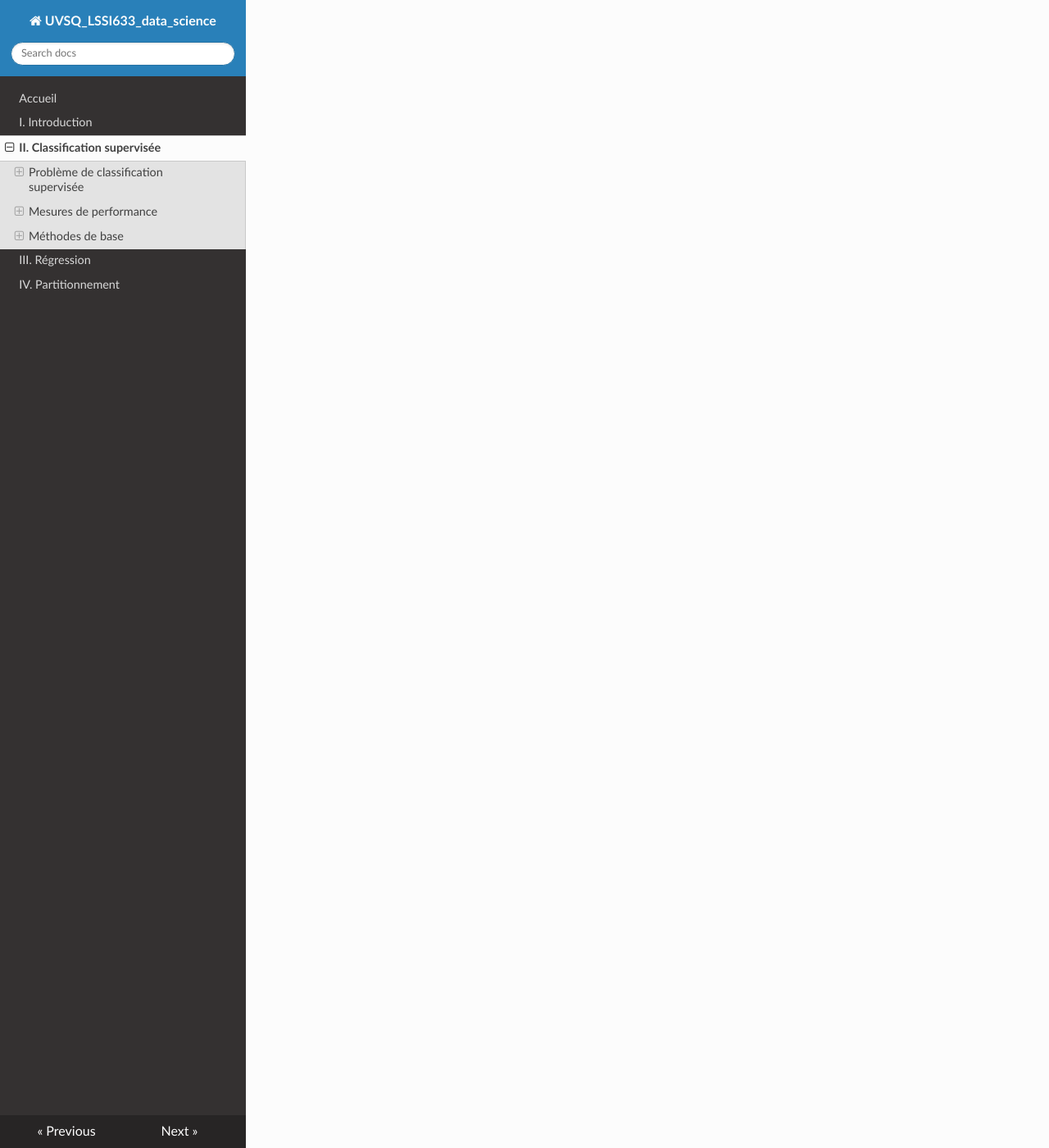
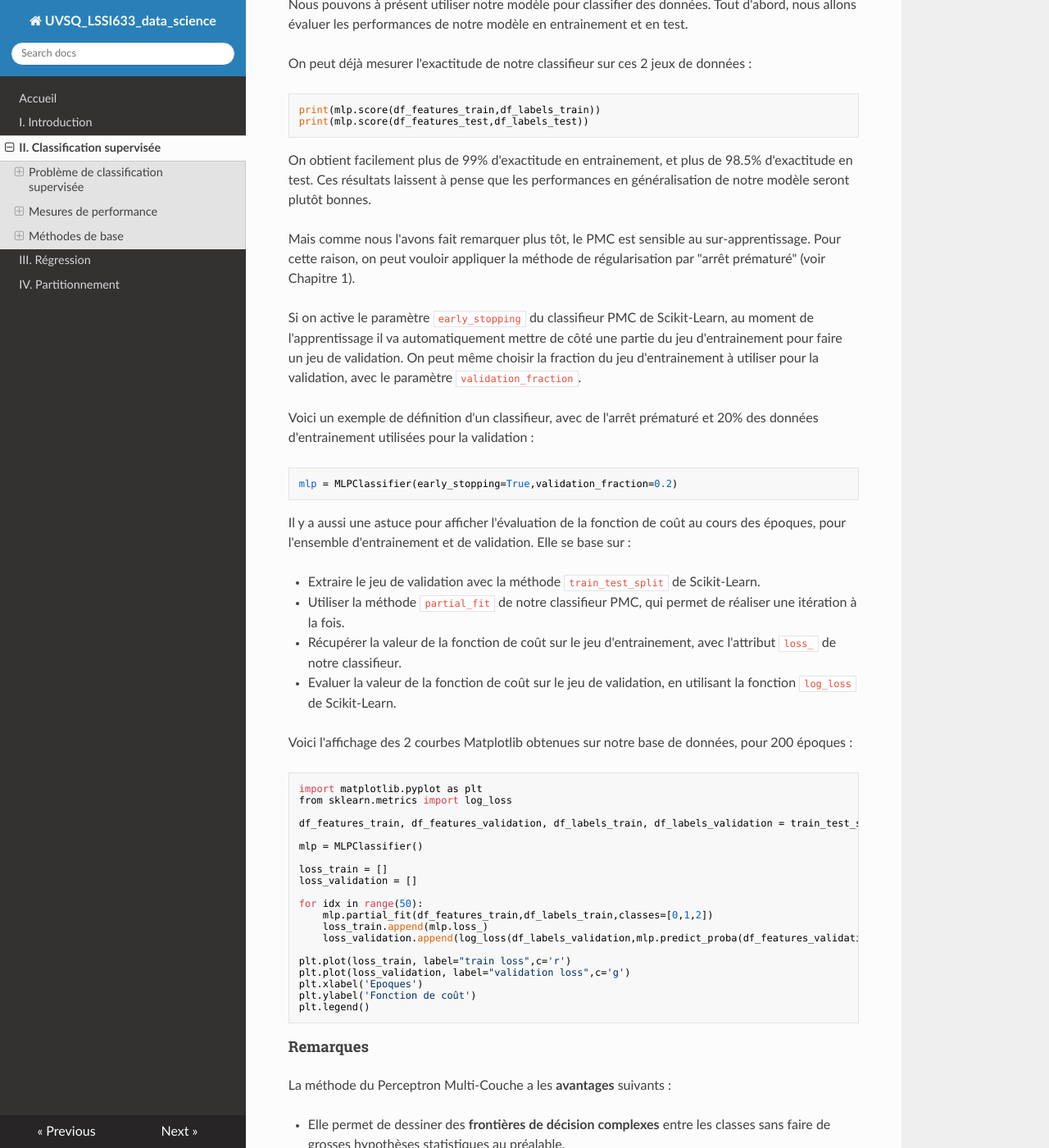
Before and after one commit to NicOudart/UVSQ_LSSI633_data_science, an MkDocs documentation site: the page built from docs/Chap2_Classification_supervisee.md, in a window 1280 px wide and 1400 px high, scrolled down 43064 px. Shown: the whole window at 82% size. Built offline with MkDocs 1.6.1, drawn with Linux system fonts in a browser that asks for light colours; nearby versions of some CDN libraries; some of the changed text lies outside the part shown.

Commit message:
-Progress on Chapter 2.

```diff
--- a/docs/Chap2_Classification_supervisee.md
+++ b/docs/Chap2_Classification_supervisee.md
@@ -676,6 +676,7 @@ Suivant les applications, on peut vouloir choisir une frontière de décision di
 Afin de voir les effets d'un tel choix, on tracer une courbe ROC à partir des probabilités prédites par notre modèle :
 
 ~~~
+from sklearn.metrics import roc_curve
 fp_rate_train, tp_rate_train, thresholds_train = roc_curve(ground_truth_train, prediction_train)
 fp_rate_test, tp_rate_test, thresholds_test = roc_curve(ground_truth_test, prediction_test)
 ~~~
@@ -1034,8 +1035,13 @@ On utilisera le processus d'entrainement suivant :
 
 On appelle la fonction apprise $f(x_1,x_2,...,x_p) = w_0 + w_1 x_1 + w_2 x_2 + ... + w_p x_p$ la **fonction discriminante**.
 
-Comme cette fonction est linéaire, le modèle ne pourra établir que des **frontières de décision linéaires** (une droite en 1D, un plan en 2D, un hyperplan dans le cas général).
-Nous verrons que ceci est assez limitant en pratique.
+Comme cette fonction est linéaire, le modèle ne pourra établir que des **frontières de décision linéaires** (un point en 1D, une droite en 2D, un plan en 3D, un hyperplan dans le cas général).
+
+Nous verrons que ceci est assez limitant en pratique : **tous les problèmes ne sont pas linéairement séparables !**
+
+Voici une représentation schématique d'une frontière de décision 2D :
+
+![Frontière de décision d'un perceptron 2D](img/Chap2_perceptron_frontiere_decision.png)
 
 Comme nous l'avons expliqué précédemment, on peut réaliser de la classification multi-classe à partir de plusieurs classifieurs binaires, avec une stratégie One-versus-All ou One-Versus-One.
 Pour un perceptron, il suffira donc d'utiliser **plusieurs neurones en parallèle** avec les mêmes entrées.
@@ -1302,10 +1308,70 @@ Ces résultats laissent à pense que les performances en généralisation de not
 Mais comme nous l'avons fait remarquer plus tôt, le PMC est sensible au sur-apprentissage.
 Pour cette raison, on peut vouloir appliquer la méthode de régularisation par "arrêt prématuré" (voir Chapitre 1).
 
+Si on active le paramètre `early_stopping` du classifieur PMC de Scikit-Learn, au moment de l'apprentissage il va automatiquement mettre de côté une partie du jeu d'entrainement pour faire un jeu de validation.
+On peut même choisir la fraction du jeu d'entrainement à utiliser pour la validation, avec le paramètre `validation_fraction`.
 
+Voici un exemple de définition d'un classifieur, avec de l'arrêt prématuré et 20% des données d'entrainement utilisées pour la validation :
 
 ~~~
 mlp = MLPClassifier(early_stopping=True,validation_fraction=0.2)
 ~~~
 
+Il y a aussi une astuce pour afficher l'évaluation de la fonction de coût au cours des époques, pour l'ensemble d'entrainement et de validation.
+Elle se base sur :
+
+* Extraire le jeu de validation avec la méthode `train_test_split` de Scikit-Learn.
+
+* Utiliser la méthode `partial_fit` de notre classifieur PMC, qui permet de réaliser une itération à la fois.
+
+* Récupérer la valeur de la fonction de coût sur le jeu d'entrainement, avec l'attribut `loss_` de notre classifieur.
+
+* Evaluer la valeur de la fonction de coût sur le jeu de validation, en utilisant la fonction `log_loss` de Scikit-Learn.
+
+Voici l'affichage des 2 courbes Matplotlib obtenues sur notre base de données, pour 200 époques :
+
+~~~
+import matplotlib.pyplot as plt
+from sklearn.metrics import log_loss
+
+df_features_train, df_features_validation, df_labels_train, df_labels_validation = train_test_split(df_features_train,df_labels_train,test_size=0.2,random_state=0)
+
+mlp = MLPClassifier()
+
+loss_train = []
+loss_validation = []
+
+for idx in range(50):
+    mlp.partial_fit(df_features_train,df_labels_train,classes=[0,1,2])
+    loss_train.append(mlp.loss_)
+    loss_validation.append(log_loss(df_labels_validation,mlp.predict_proba(df_features_validation)))
+
+plt.plot(loss_train, label="train loss",c='r')
+plt.plot(loss_validation, label="validation loss",c='g')
+plt.xlabel('Epoques')
+plt.ylabel('Fonction de coût')
+plt.legend()
+~~~
+
 #### Remarques
+
+La méthode du Perceptron Multi-Couche a les **avantages** suivants :
+
+* Elle permet de dessiner des **frontières de décision complexes** entre les classes sans faire de grosses hypothèses statistiques au préalable.
+
+* Une fois le modèle entrainé, il prend **moins de mémoire** et est **plus rapide** pour faire des prédiction que les KPPV.
+
+* On peut entrainer ce type de modèle sur de **très grandes bases de données**.
+
+Mais cette méthode a aussi les **limites** suivantes :
+
+* Elle a de **nombreux paramètres et hyperparamètres** à optimiser.
+
+* Elle est **sensible au sur-apprentissage**.
+
+* Les décisions qu'elle prend sont **difficilement expliquées** et **interprétables** : il est difficile voir impossible pour un humain de les comprendre.
+On parle de "boîte noire".
+
+Les réseaux de neurones sont à la base des modèles d'apprentissage modernes, fondant ainsi une nouvelle sous-discipline : l'**apprentissage profond**.
+
+**Nous verrons dans le chapitre suivant que le PMC peut aussi être utilisé pour résoudre des problèmes de régression...**
```
Also changed, not shown: docs/img/Chap2_perceptron_frontiere_decision.png (added).
